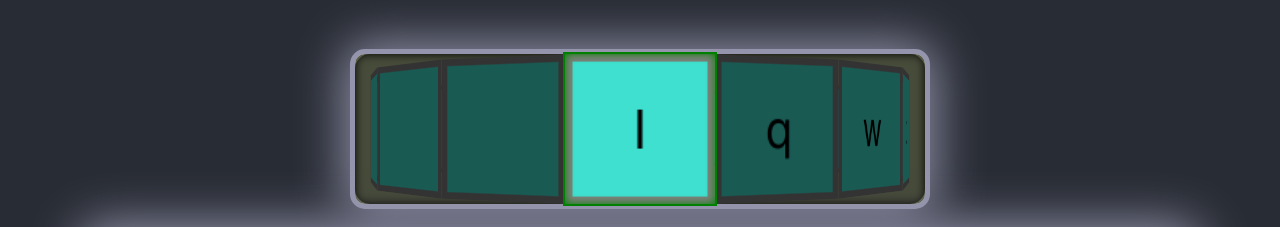
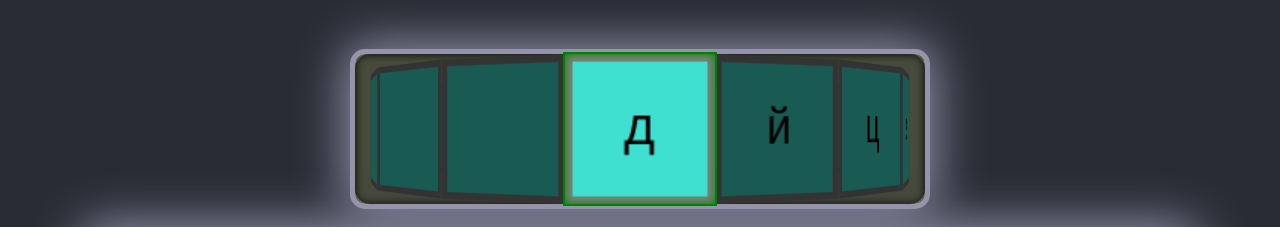
Before and after one commit to yryryk/learn-keyboard, a React (Create React App) app: page / in a window 1280 px wide. Shown: the part 154-381 px from the top of the page. Built offline with nearby package versions, Linux system fonts and the light colour scheme.

Commit message:
feat: change font-family

```diff
--- a/src/App.jsx
+++ b/src/App.jsx
@@ -11,7 +11,7 @@ function App() {
   const [count, setCount] = useState(0);
   const [isEnd, setIsEnd] = useState(false);
   const [quantity, setQuantity] = useState(16);
-  const [language, setLanguage] = useState('eng');
+  const [language, setLanguage] = useState('ru');
   const [pressedButton, setPressedButton] = useState('');
   const [expectedButton, setExpectedButton] = useState('');
   const [ lettersOrder, lettersStats, setLettersStats ] = useLetters({
@@ -38,6 +38,7 @@ function App() {
 
   useEffect(() => {
     function handleKeyPress (evt) {
+      evt.preventDefault();
       const code = evt.keyCode;
       if (!isEnd && letters.usedKeyCodes.includes(String(code))) {
         const pressedButtonCodeMapping = letters.keyCodesMapping[code];
--- a/src/components/Loop/LoopElement/LoopElement.css
+++ b/src/components/Loop/LoopElement/LoopElement.css
@@ -17,5 +17,6 @@
   display: flex;
   justify-content: center;
   align-items: center;
+  font-family: monospace;
   background-color: turquoise;
 }
```
